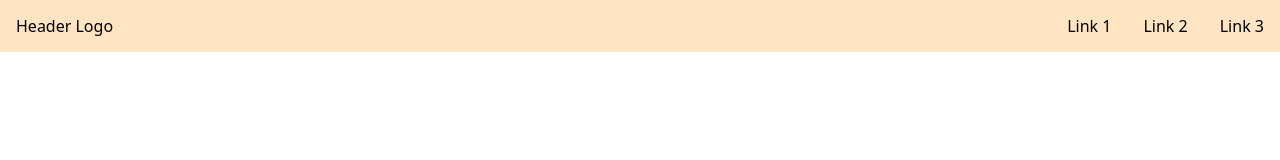
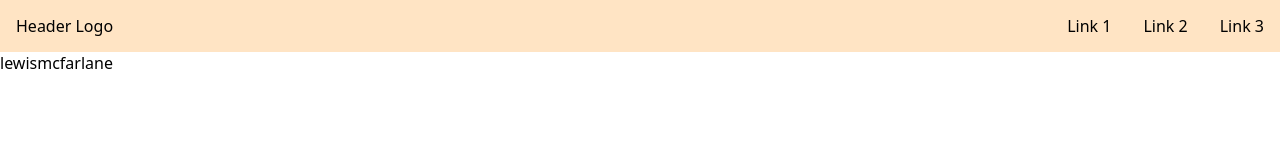
Before and after one commit to lewismcfarlane/landing-page, a plain HTML site: page index.html in a window 1280 px wide. Drawn offline with Linux system fonts and the light colour scheme.

Commit message:
feat: Add flexbox and direction to body

```diff
--- a/index.html
+++ b/index.html
@@ -32,7 +32,7 @@
        </section-four>
     </main>
     <footer>
-
+        lewismcfarlane
     </footer>
 
 </body>
--- a/style.css
+++ b/style.css
@@ -1,6 +1,8 @@
 body {
     font-family: system-ui, -apple-system, BlinkMacSystemFont, 'Segoe UI', Roboto, Oxygen, Ubuntu, Cantarell, 'Open Sans', 'Helvetica Neue', sans-serif;
     margin: 0;
+    display: flex;
+    flex-direction: column;
 }
 
 header {
```
